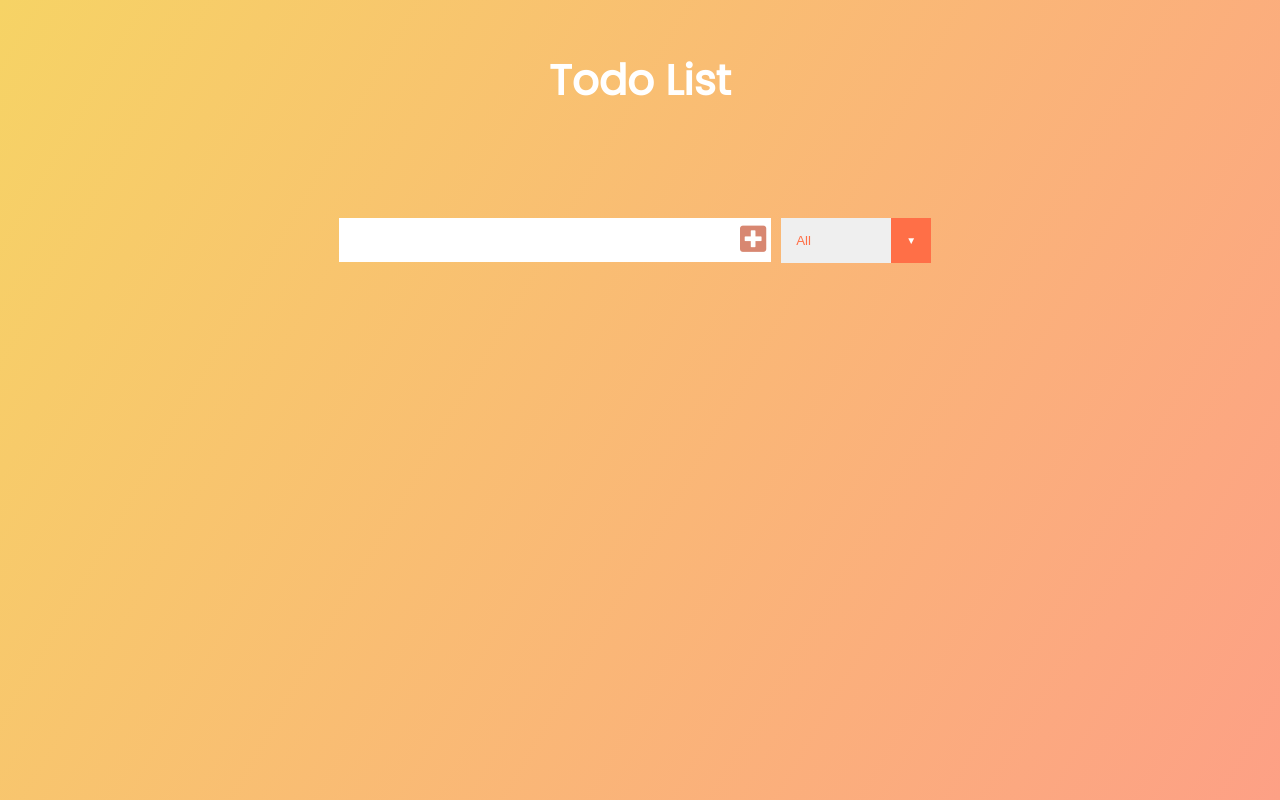
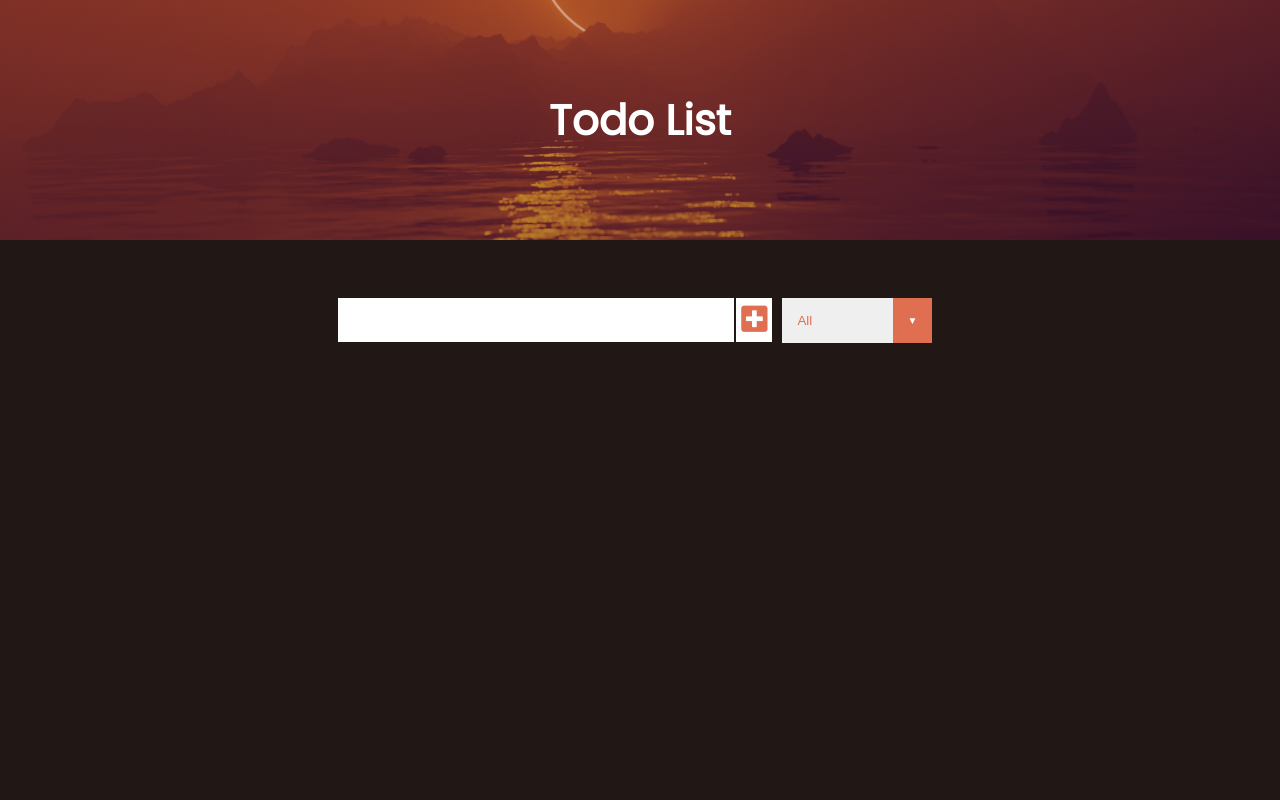
Before and after one commit to usererdem/TodoApp, a plain HTML site: page index.html in a window 1280 px wide. Drawn offline with Linux system fonts and the light colour scheme.

Commit message:
style changes

```diff
--- a/css/styles.css
+++ b/css/styles.css
@@ -9,7 +9,11 @@ html {
 }
 
 body {
-  background-image: linear-gradient(120deg, #f6d365, #fda085);
+  background-color: #211714;
+
+  background-size: cover;
+  background-position: top;
+  position: relative;
   color: white;
   font-family: "Poppins", sans-serif;
   min-height: 100vh;
@@ -19,11 +23,21 @@ h1 {
   font-size: 4.2rem;
 }
 
-header,form {
+header,
+form {
   min-height: 20vh;
   display: flex;
   justify-content: center;
   align-items: center;
+  flex-wrap: wrap;
+}
+
+header {
+  background-image: linear-gradient(to right bottom, rgba(201, 75, 75, 0.5), rgba(75, 19, 79, 0.5)), url(../header-image.jpg);
+  background-size: cover;
+  background-position: center;
+  position: relative;
+  min-height: 30vh;
 }
 
 form input,
@@ -35,14 +49,14 @@ form button {
 }
 
 form button {
-  color: #d88771;
+  color: #E06E51;
   background: white;
   cursor: pointer;
   transition: all 0.3s ease;
 }
 
 form button:hover {
-  background: #d88771;
+  background: #E06E51;
   color: white;
 }
 
@@ -55,6 +69,15 @@ form button:hover {
 .todo-list {
   min-width: 30%;
   list-style: none;
+}
+
+@media (max-width: 600px) {
+  .todo-list {
+    min-width: 80%;
+  }
+  .todo-input {
+    max-width: 250px;
+  }
 }
 
 .todo {
@@ -72,8 +95,9 @@ form button:hover {
   flex: 1;
 }
 
-.trash-btn, .complete-btn {
-  background-color: #ff6f47;
+.trash-btn,
+.complete-btn {
+  background-color: #E06E51;
   color: white;
   border: none;
   padding: 1rem;
@@ -82,14 +106,15 @@ form button:hover {
 }
 
 .complete-btn {
-  background-color: rgb(76, 204, 73);
+  background-color: #18943F;
 }
 
 .todo-item {
   padding: 0rem 1rem;
 }
 
-.fa-trash, .fa-check {
+.fa-trash,
+.fa-check {
   pointer-events: none;
 }
 
@@ -110,7 +135,7 @@ select {
   outline: none;
   border: none;
 
-  color: #ff6f47;
+  color: #E06E51;
   width: 15rem;
   cursor: pointer;
   padding: 1.5rem;
@@ -125,7 +150,7 @@ select {
 .select::after {
   content: "\25BC";
   position: absolute;
-  background-color: #ff6f47;
+  background-color: #E06E51;
   top: 0;
   right: 0;
   padding: 1.5rem;
@@ -134,9 +159,8 @@ select {
 }
 
 .select:hover::after {
-  color: #ff6f47;
+  color: #E06E51;
   background-color: white;
-
 }
 
 /* Showing Filter Elements */
--- a/index.html
+++ b/index.html
@@ -21,10 +21,12 @@
   </header>
 
   <form>
-    <input type="text" class="todo-input">
-    <button class="todo-button" type="submit">
-      <i class="fas fa-plus-square"></i>
-    </button>
+    <div class="form">
+      <input type="text" class="todo-input">
+      <button class="todo-button" type="submit">
+        <i class="fas fa-plus-square"></i>
+      </button>
+    </div>
     <div class="select">
       <select name="todos" class="filter-todo">
         <option value="all">All</option>
```
Also changed, not shown: header-image.jpg (added).
